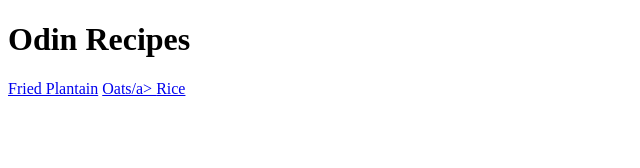
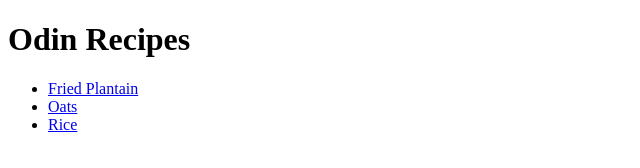
Before and after one commit to supremeyuma/odin-recipes, a plain HTML site: page index.html in a window 1280 px wide. Shown: the whole page, without its empty margins (0-640 px from the left). Drawn offline with Linux system fonts and the light colour scheme.

Commit message:
RECIPE LINKS INTO UNORDERED LINKS
Put the links of the recipes into an unordered list.

```diff
--- a/index.html
+++ b/index.html
@@ -7,8 +7,11 @@
 </head>
 <body>
     <h1>Odin Recipes</h1>
-        <a href="recipes/fried_plaintain.html">Fried Plantain</a>
-        <a href="recipes/oats.html">Oats/a>
-        <a href="recipes/rice.html">Rice</a>
+    <ul>
+        <li><a href="recipes/fried_plaintain.html">Fried Plantain</a></li>
+        <li><a href="recipes/oats.html">Oats</a></li>
+        <li><a href="recipes/rice.html">Rice</a></li>
+    </ul>
+
 </body>
 </html>
```
